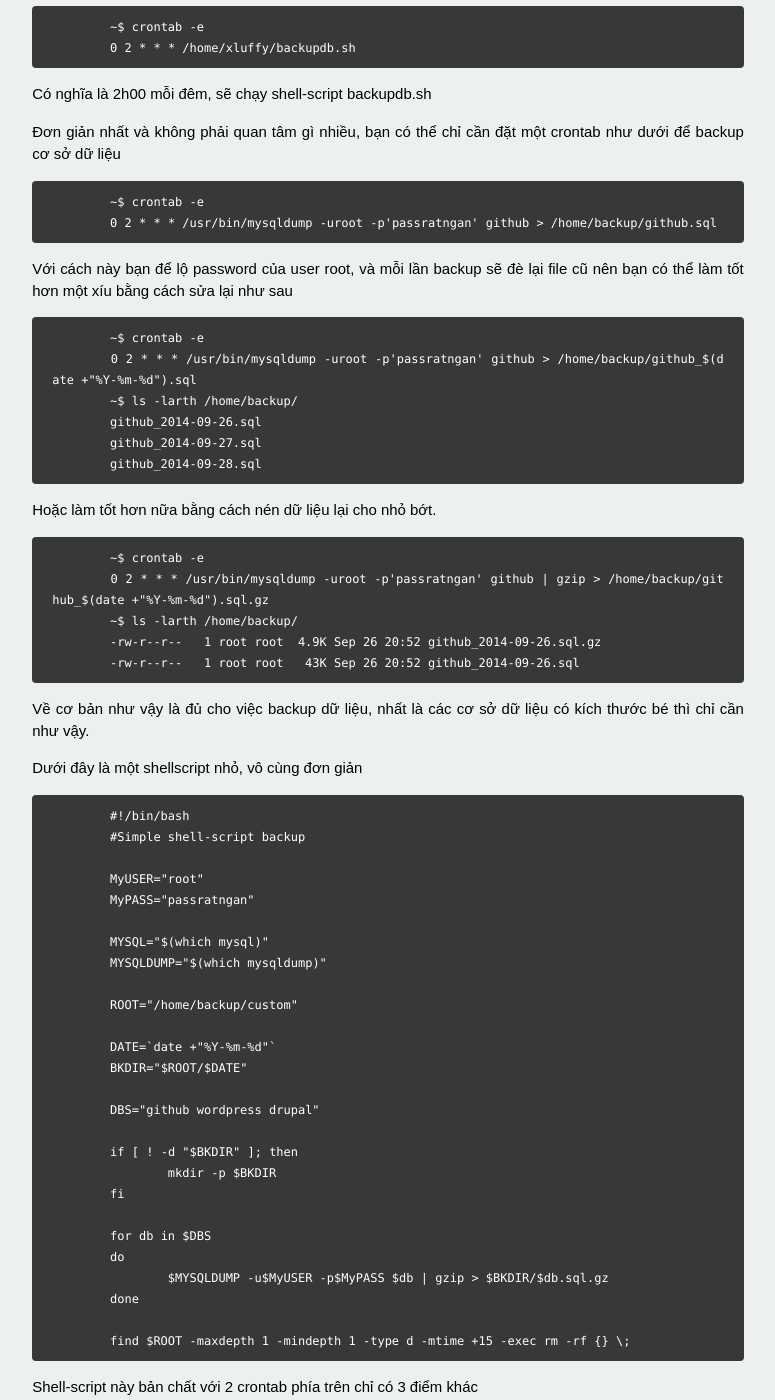
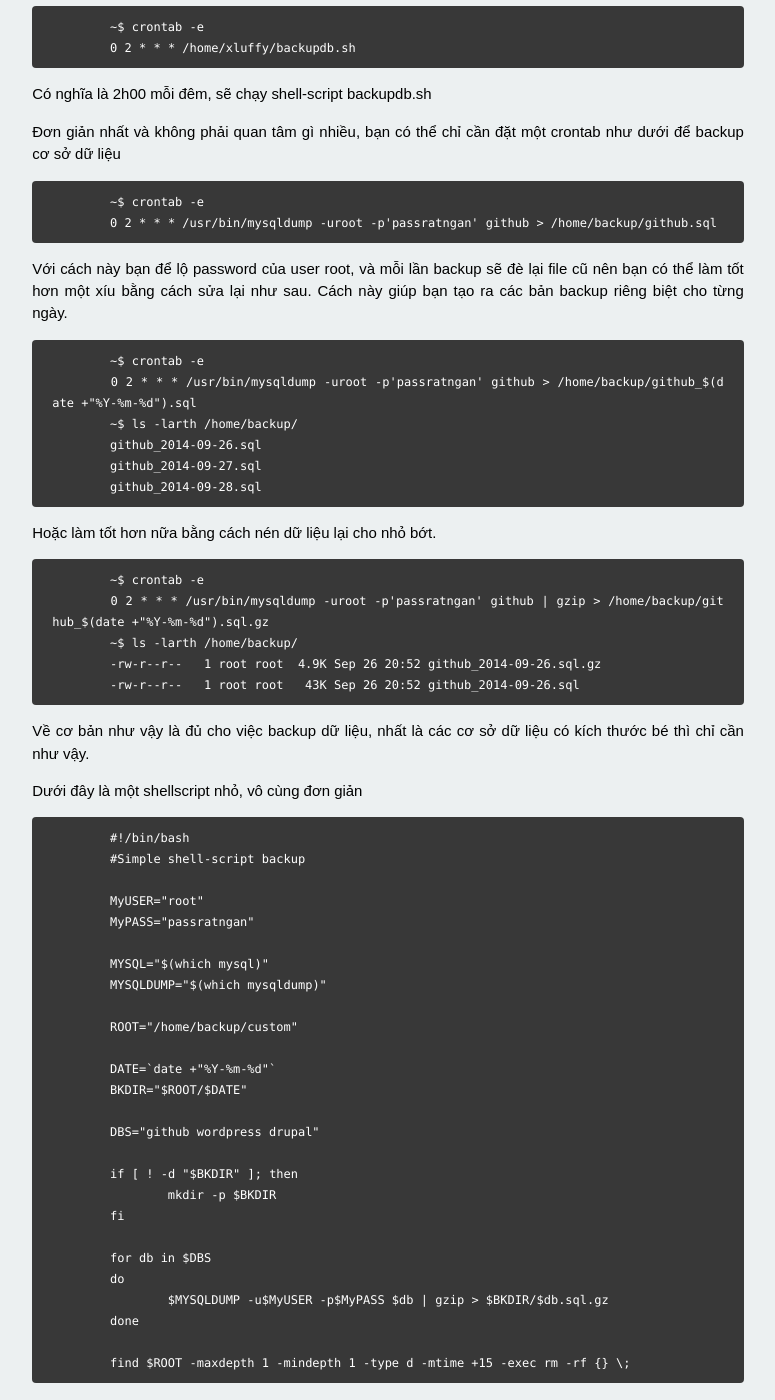
Before and after one commit to gitter-badger/xluffy.github.io, a Jekyll site: the page built from _posts/2014-09-26-shell-backup-db.md, in a window 1280 px wide and 1400 px high, scrolled down 797 px. Shown: the whole window, without its empty margins (252-1027 px from the left). Built offline with Jekyll 4.4.1, drawn with Linux system fonts in a browser that asks for light colours; Markdown is read by kramdown in place of the engine named in the settings; some of the changed text lies outside the part shown.

Commit message:
fix một số câu tối nghĩa

````diff
--- a/_posts/2014-09-26-shell-backup-db.md
+++ b/_posts/2014-09-26-shell-backup-db.md
@@ -58,7 +58,8 @@ như dưới để backup cơ sở dữ liệu
 ```
 
 Với cách này bạn để lộ password của user root, và mỗi lần backup sẽ đè lại file cũ nên
-bạn có thể làm tốt hơn một xíu bằng cách sửa lại như sau
+bạn có thể làm tốt hơn một xíu bằng cách sửa lại như sau. Cách này giúp bạn tạo ra các
+bản backup riêng biệt cho từng ngày.
 
 ```bash
 	~$ crontab -e
````
Also changed, not shown: other parts of _posts/2014-09-26-shell-backup-db.md (+2 -2 lines).
